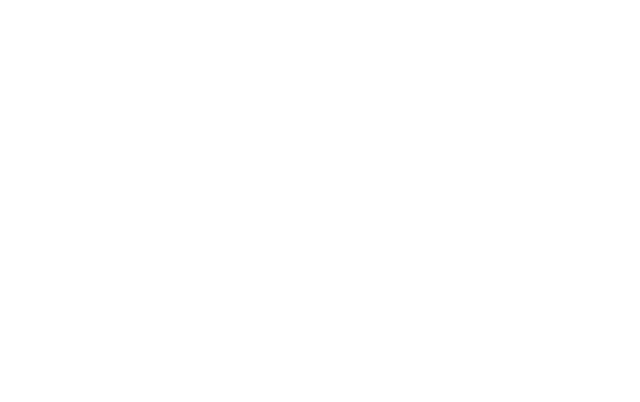
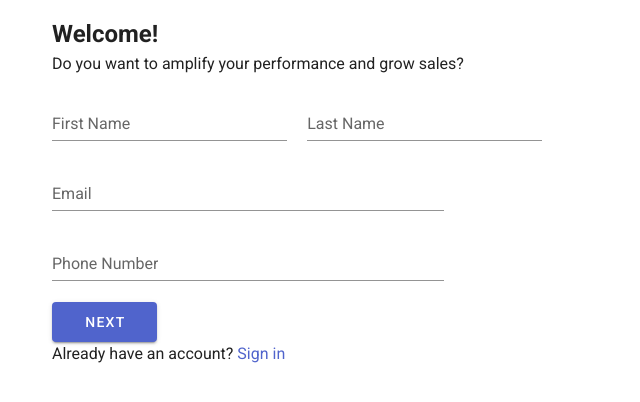
Before and after one commit to boniface193/kuuzza-web-app, a Vue app: page /signup in a window 1280 px wide. Shown: the top 402 px of the page, without its empty margins (0-640 px from the left). Built offline with nearby package versions, Linux system fonts and the light colour scheme.

Commit message:
Updated default colors

```diff
--- a/src/App.vue
+++ b/src/App.vue
@@ -1,7 +1,7 @@
 <template>
-  <div id="app">
+  <v-app>
     <router-view />
-  </div>
+  </v-app>
 </template>
 
 <script>
@@ -23,4 +23,7 @@
     max-width: 1700px;
     margin: auto;
   }
+  .v-btn{
+
+  }
 </style>
--- a/src/plugins/vuetify.js
+++ b/src/plugins/vuetify.js
@@ -3,4 +3,17 @@
 
 Vue.use(Vuetify);
 
-export default new Vuetify({});
+export default new Vuetify({
+    theme: {
+        themes: {
+          light: {
+            primary: '#5064CC',
+            secondary: '#646464',
+            heading: '#2B2B2B',
+            error: '#E62222',
+            success: '#00B944',
+            accent: '#52F1EC'
+          },
+        },
+    },
+});
--- /dev/null
+++ b/src/router/dashboard.js
@@ -0,0 +1,3 @@
+export const Dashboard = [
+
+];
--- a/src/router/index.js
+++ b/src/router/index.js
@@ -1,6 +1,9 @@
 import Vue from "vue";
 import VueRouter from "vue-router";
 import Home from "../views/Home.vue";
+import Signup from "../views/onboarding/Signup.vue";
+// import Onboarding from "./onboarding";
+// import Dashboard from "./dashboard";
 
 Vue.use(VueRouter);
 
@@ -9,13 +12,20 @@
     path: "/",
     name: "Home",
     component: Home
+  },
+  {
+    path: "/signup",
+    name: "Signup",
+    component: Signup
   }
 ];
 
 const router = new VueRouter({
   mode: "history",
   base: process.env.BASE_URL,
-  routes
+  routes,
+  // Onboarding,
+  // Dashboard
 });
 
 export default router;
--- /dev/null
+++ b/src/router/onboarding.js
@@ -0,0 +1,9 @@
+import Signup from "../views/onboarding/Signup.vue";
+
+export const Onboarding = [
+    {
+      path: "/signup",
+      name: "Signup",
+      component: Signup
+    }
+];
--- a/src/views/Home.vue
+++ b/src/views/Home.vue
@@ -1,11 +1,9 @@
 <template>
-  <v-app>
-    <v-container fill-height>
-      <v-row justify="center" align="center">
-        <h1 class="blue--text">Welcome to Nova</h1>
-      </v-row>
-    </v-container>
-  </v-app>
+  <v-container fill-height>
+    <v-row justify="center" align="center">
+      <h1 class="blue--text">Welcome to Nova</h1>
+    </v-row>
+  </v-container>
 </template>
 
 <script>
--- /dev/null
+++ b/src/views/onboarding/Signup.vue
@@ -0,0 +1,81 @@
+<template>
+    <v-main>
+        <v-row>
+           <v-col cols="6" class="pt-7 pl-16 pr-7 pb-7">
+
+               <a>
+                   <v-img src="">
+                   </v-img>
+               </a>
+
+                <h2 >Welcome!</h2>
+                <p>Do you want to amplify your performance and grow sales?</p>
+               <v-form class="d-flex flex-wrap">
+
+                   <v-text-field
+                    class="name-input mr-5"
+                    v-model="firstname"
+                    :rules="nameRules"
+                    label="First Name"
+                    color="blue"
+                    required
+                    ></v-text-field>
+
+                    <v-text-field
+                    class="name-input mr-5"
+                    v-model="lasttname"
+                    :rules="nameRules"
+                    label="Last Name"
+                    color="secondary"
+                    required
+                    ></v-text-field>
+
+                    <v-text-field
+                    class="onboarding-input mr-5"
+                    v-model="email"
+                    :rules="emailRules"
+                    label="Email"
+                    color="secondary"
+                    required
+                    ></v-text-field>
+
+                    <v-text-field
+                    class="onboarding-input mr-5"
+                    v-model="email"
+                    :rules="emailRules"
+                    label="Phone Number"
+                    color="secondary"
+                    type="tel"
+                    required
+                    ></v-text-field>
+
+                    <div class="pa-0">
+                        <v-btn class="primary px-8 py-5">Next</v-btn>
+                        <p>Already have an account? <a>Sign in</a></p>
+                    </div>
+                </v-form>
+
+           </v-col>
+           <v-col cols="6">
+               <v-img src=""></v-img>
+           </v-col>
+        </v-row>
+    </v-main>
+</template>
+
+<script>
+export default {
+    name: "Signup"
+}
+</script>
+
+<style lang="scss" scoped>
+    .onboarding-input {
+        width: 70% !important;
+        flex: none !important;
+    }
+    .name-input {
+        width: 42% !important;
+        flex: none !important;
+    }
+</style>
```
Also changed, not shown: src/views/onboarding/Signin.vue (added, +13 -0 lines), src/components/onboarding/Input-field.vue (added).
